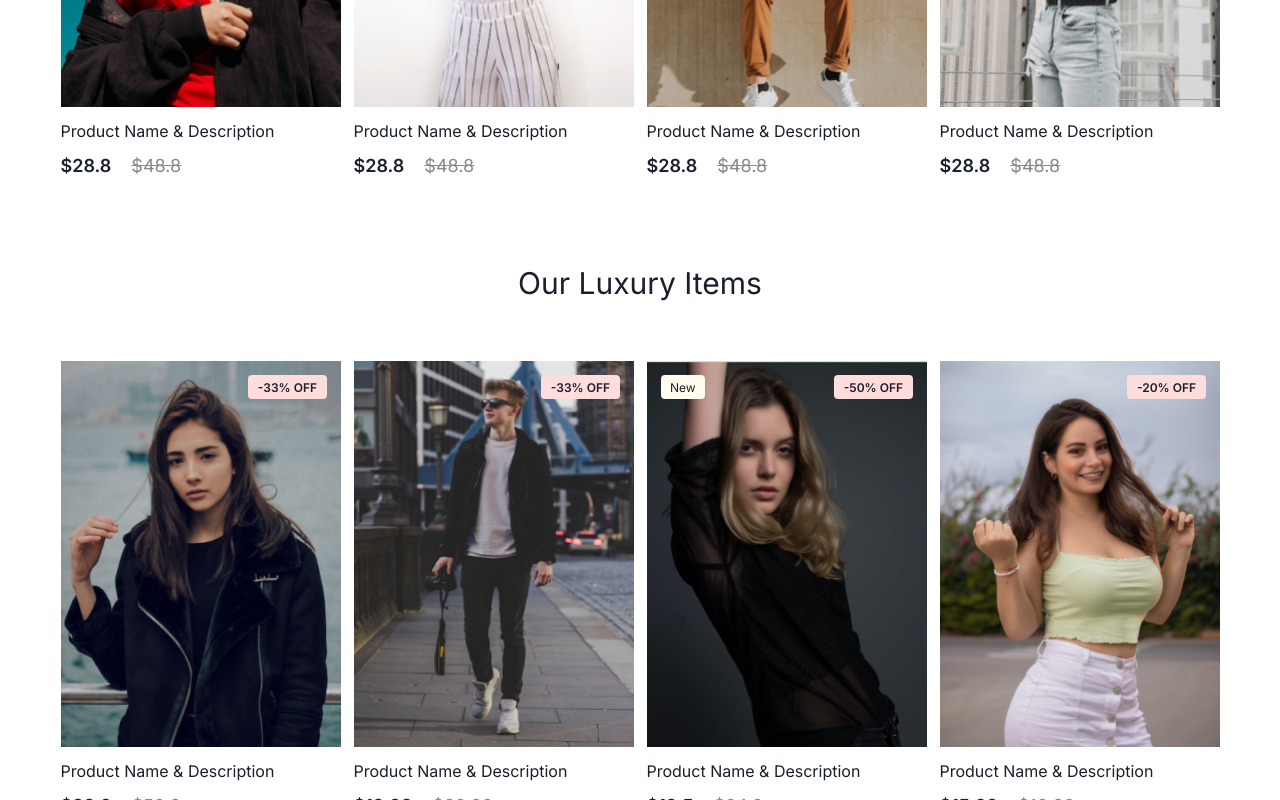
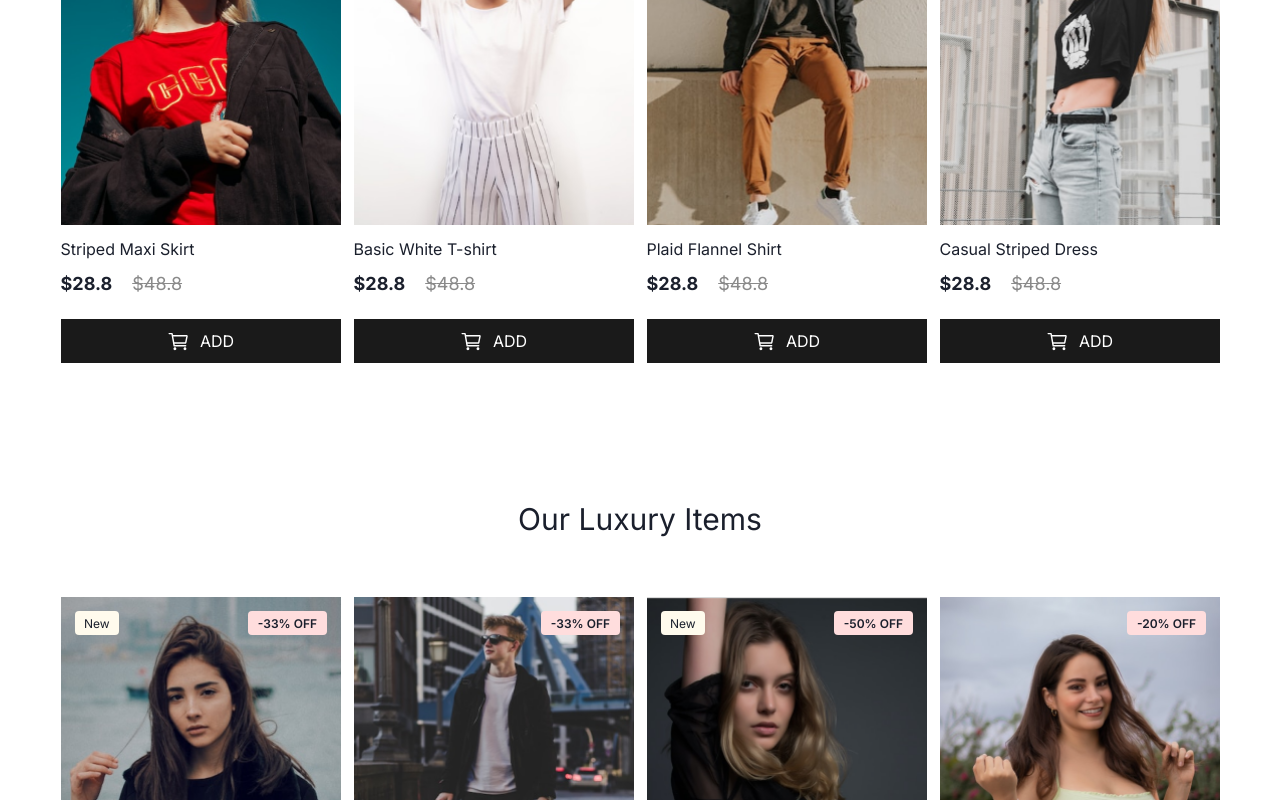
Before and after one commit to fhorray/davko, a React (Vite) app: page / in a window 1280 px wide. Shown: the part 1560-2360 px from the top of the page. Built offline with nearby package versions, Linux system fonts and the light colour scheme.

Commit message:
:sparkles: feat(add) cart modal

```diff
--- a/src/App.jsx
+++ b/src/App.jsx
@@ -4,10 +4,11 @@ import Banner from "./components/Banner/Banner";
 import SectionTitle from "./components/SectionTitle/SectionTitle";
 import ProductList from "./components/ProductList/ProductList";
 import Footer from "./components/Footer/Footer";
+import Cart from "./components/Cart/Cart";
 
 function App() {
   return (
-    <>
+    <div>
       <Header />
       <Banner />
 
@@ -28,7 +29,7 @@ function App() {
 
       {/* FOOTER */}
       <Footer />
-    </>
+    </div>
   );
 }
 
--- a/src/assets/sass/_reset.scss
+++ b/src/assets/sass/_reset.scss
@@ -1,5 +1,5 @@
 // FONTS
-@import url("https://fonts.googleapis.com/css2?family=Inter:wght@300;400;600&display=swap");
+@import url("https://fonts.googleapis.com/css2?family=Inter:wght@300;400;600;700&display=swap");
 
 // RESET
 *,
--- a/src/assets/sass/main.scss
+++ b/src/assets/sass/main.scss
@@ -6,6 +6,7 @@
 // COMPONENTS
 @import "../../components/Header/Header.scss";
 @import "../../components/Banner/Banner.scss";
+@import "../../components/Cart/Cart.scss";
 @import "../../components/Benefit/Benefit.scss";
 @import "../../components/Product/Product.scss";
 @import "../../components/SectionTitle/SectionTitle.scss";
--- a/src/components/AccountModal/AccountModal.jsx
+++ b/src/components/AccountModal/AccountModal.jsx
@@ -1,7 +1,7 @@
 import React from "react";
 import { FontAwesomeIcon } from "@fortawesome/react-fontawesome";
 import { faTimes } from "@fortawesome/free-solid-svg-icons";
-import imageModal1 from "../../assets/images/modal/modal-image-01.png";
+
 import PrimaryButton from "../PrimaryButton/PrimaryButton";
 
 // USERS DATA
--- /dev/null
+++ b/src/components/Cart/Cart.jsx
@@ -0,0 +1,28 @@
+import React from "react";
+import product01 from "../../assets/images/product-images/product-01.png";
+
+const Cart = () => {
+  return (
+    <ul className="cart-container">
+      <li>
+        <div className="image-container">
+          <img src={product01} alt="Image Cart" />
+        </div>
+        <div className="product-info">
+          <h5>Product name - Lorem Ipsum sit Amet dolor.</h5>
+          <span>ID: 123456</span>
+          <div className="size-color">
+            <span>Color: Black</span>
+            <span>Size: M</span>
+          </div>
+          <div className="quantity-value">
+            <span className="quantity">3</span>
+            <span className="value">$150.00</span>
+          </div>
+        </div>
+      </li>
+    </ul>
+  );
+};
+
+export default Cart;
--- /dev/null
+++ b/src/components/Cart/Cart.scss
@@ -0,0 +1,63 @@
+.cart-container {
+  width: 100%;
+  max-width: 41rem;
+  position: absolute;
+  right: 1.4rem;
+  height: 49.5rem;
+  padding: 2rem 1.5rem;
+  top: 5.3rem;
+  z-index: 888;
+  background-color: #fff;
+  border: 1px solid $brand-black;
+
+  li {
+    @include flex(row, space-between, start);
+    gap: 2rem;
+    padding: 2rem 0;
+    border-bottom: 1px solid rgba(96, 104, 125, 0.3);
+
+    .image-container {
+      width: 100%;
+      max-width: 13rem;
+      height: 100%;
+      overflow: hidden;
+      img {
+        object-fit: cover;
+        object-position: center;
+      }
+    }
+
+    .product-info {
+      width: 100%;
+      @include flex(column, space-between, start);
+
+      .size-color {
+        @include flex(column, space-between, start);
+        font-family: "Inter";
+        font-style: normal;
+        font-weight: 500;
+        font-size: 1.4rem;
+        line-height: 1.7rem;
+        color: #60687d;
+        margin: 1rem 0;
+      }
+
+      .quantity-value {
+        width: 100%;
+        @include flex(row, space-between, center);
+
+        .quantity {
+          border: 1px solid rgba(#60687d, 0.5);
+          padding: 0.7rem 1.8rem;
+        }
+
+        .value {
+          font-weight: 700;
+          font-size: 1.6rem;
+          line-height: 1.9rem;
+          color: $brand-black;
+        }
+      }
+    }
+  }
+}
--- a/src/components/Header/Header.jsx
+++ b/src/components/Header/Header.jsx
@@ -1,21 +1,28 @@
-import React, { useState } from "react";
+import React from "react";
 import Logo from "../../assets/images/davko-logo.svg";
 import ArrowRight from "../../assets/images/arrow-right.svg";
 import UserIcon from "../../assets/images/user.svg";
 import SearchIcon from "../../assets/images/search.svg";
 import CartIcon from "../../assets/images/shopping-bag-line.svg";
+import Cart from "../Cart/Cart.jsx";
 
 // SASS
 import "../../assets/sass/main.scss";
 import AccountModal from "../AccountModal/AccountModal";
 
 const Header = () => {
-  // useState Account Modal
-  let [openAcc, setOpenAcc] = useState(false);
+  // ACCOUNT MODAL
+  let [openAcc, setOpenAcc] = React.useState(false);
 
   function openModalAccount() {
     setOpenAcc(true);
-    handleChangeImage();
+  }
+
+  // CART MODAL
+  let [openCart, setOpenCart] = React.useState(false);
+
+  function openCartModal() {
+    setOpenCart(!openCart);
   }
 
   return (
@@ -66,10 +73,12 @@ const Header = () => {
             <li onClick={openModalAccount}>
               <img src={UserIcon} alt="User Icon" />
             </li>
-            <li>
+            <li onClick={openCartModal}>
               <img src={CartIcon} alt="Cart Icon" />
             </li>
           </ul>
+          {/* CART */}
+          {openCart ? <Cart setOpenCart={setOpenCart} /> : ""}
         </div>
       </header>
     </>
--- a/src/components/Header/Header.scss
+++ b/src/components/Header/Header.scss
@@ -27,6 +27,7 @@ header {
   padding: 4.4rem;
   margin-bottom: 2.4rem;
   .container {
+    position: relative;
     @include flex(row, space-between, center);
   }
 
--- a/src/components/Product/Product.jsx
+++ b/src/components/Product/Product.jsx
@@ -1,4 +1,5 @@
 import React from "react";
+import CartIcon from "../../assets/images/cart-icon.svg";
 
 const Product = (props) => {
   return (
@@ -17,6 +18,10 @@ const Product = (props) => {
         <span>${props.price}</span>
         <del>${props.oldPrice}</del>
       </div>
+      <a className="add-btn" href="#">
+        <img src={CartIcon} alt="Cart Icon" />
+        ADD
+      </a>
     </div>
   );
 };
--- a/src/components/Product/Product.scss
+++ b/src/components/Product/Product.scss
@@ -1,6 +1,7 @@
 .item {
   @include flex(column, space-between, start);
   gap: 1.4rem;
+  margin-bottom: 4rem;
 
   h3 {
     font-family: "Inter";
@@ -79,4 +80,19 @@
       color: #8a8a8a;
     }
   }
+
+  .add-btn {
+    width: 100%;
+    padding: 1rem;
+    margin: 1rem 0;
+    text-align: center;
+    background-color: $brand-black;
+    color: #fff;
+    @include flex(row, center, center);
+    gap: 1rem;
+    @include transition(0.2s);
+    &:hover {
+      background-color: #292d39;
+    }
+  }
 }
--- a/src/data/luxury-products.json
+++ b/src/data/luxury-products.json
@@ -2,17 +2,17 @@
   {
     "id": 9,
     "image": "/src/assets/images/product-images/product-09.png",
-    "title": "Product Name & Description",
+    "title": "Blue Striped Shirt",
     "price": 39.9,
     "oldPrice": 59.9,
-    "isNew": false,
+    "isNew": true,
     "hasDiscount": true,
     "discountPercentage": 33
   },
   {
     "id": 10,
     "image": "/src/assets/images/product-images/product-10.png",
-    "title": "Product Name & Description",
+    "title": "Black Dress",
     "price": 19.99,
     "oldPrice": 29.99,
     "isNew": false,
@@ -22,7 +22,7 @@
   {
     "id": 11,
     "image": "/src/assets/images/product-images/product-11.png",
-    "title": "Product Name & Description",
+    "title": "Leather Jacket",
     "price": 12.5,
     "oldPrice": 24.9,
     "isNew": true,
@@ -32,7 +32,7 @@
   {
     "id": 12,
     "image": "/src/assets/images/product-images/product-12.png",
-    "title": "Product Name & Description",
+    "title": "Floral Print Dress",
     "price": 15.99,
     "oldPrice": 19.99,
     "isNew": false,
@@ -42,7 +42,7 @@
   {
     "id": 13,
     "image": "/src/assets/images/product-images/product-13.png",
-    "title": "Product Name & Description",
+    "title": "Striped Polo Shirt",
     "price": 9.99,
     "oldPrice": 14.99,
     "isNew": false,
@@ -52,31 +52,31 @@
   {
     "id": 14,
     "image": "/src/assets/images/product-images/product-14.png",
-    "title": "Product Name & Description",
+    "title": "Denim Jacket",
     "price": 49.99,
     "oldPrice": 59.99,
     "isNew": true,
     "hasDiscount": true,
-    "discountPercentage": 16.7
+    "discountPercentage": 15
   },
   {
     "id": 15,
     "image": "/src/assets/images/product-images/product-15.png",
-    "title": "Product Name & Description",
+    "title": "Striped Maxi Dress",
     "price": 34.5,
     "oldPrice": 44.5,
     "isNew": true,
     "hasDiscount": true,
-    "discountPercentage": 22.5
+    "discountPercentage": 25
   },
   {
     "id": 16,
     "image": "/src/assets/images/product-images/product-16.png",
-    "title": "Product Name & Description",
+    "title": "Cotton T-shirt",
     "price": 34.5,
     "oldPrice": 44.5,
     "isNew": true,
     "hasDiscount": true,
-    "discountPercentage": 22.5
+    "discountPercentage": 25
   }
 ]
--- a/src/data/new-arrivals.json
+++ b/src/data/new-arrivals.json
@@ -2,7 +2,7 @@
   {
     "id": 1,
     "image": "/src/assets/images/product-images/product-01.png",
-    "title": "Product Name & Description",
+    "title": "Striped Button-Up Shirt",
     "price": 28.8,
     "oldPrice": 48.8,
     "isNew": true,
@@ -12,7 +12,7 @@
   {
     "id": 2,
     "image": "/src/assets/images/product-images/product-02.png",
-    "title": "Product Name & Description",
+    "title": "Denim Jeans",
     "price": 28.8,
     "oldPrice": 48.8,
     "isNew": false,
@@ -22,7 +22,7 @@
   {
     "id": 3,
     "image": "/src/assets/images/product-images/product-03.png",
-    "title": "Product Name & Description",
+    "title": "Floral Print Dress",
     "price": 28.8,
     "oldPrice": 48.8,
     "isNew": true,
@@ -32,7 +32,7 @@
   {
     "id": 4,
     "image": "/src/assets/images/product-images/product-04.png",
-    "title": "Product Name & Description",
+    "title": "Black Trousers",
     "price": 28.8,
     "oldPrice": 48.8,
     "isNew": false,
@@ -42,7 +42,7 @@
   {
     "id": 5,
     "image": "/src/assets/images/product-images/product-05.png",
-    "title": "Product Name & Description",
+    "title": "Striped Maxi Skirt",
     "price": 28.8,
     "oldPrice": 48.8,
     "isNew": true,
@@ -52,7 +52,7 @@
   {
     "id": 6,
     "image": "/src/assets/images/product-images/product-06.png",
-    "title": "Product Name & Description",
+    "title": "Basic White T-shirt",
     "price": 28.8,
     "oldPrice": 48.8,
     "isNew": true,
@@ -62,7 +62,7 @@
   {
     "id": 7,
     "image": "/src/assets/images/product-images/product-07.png",
-    "title": "Product Name & Description",
+    "title": "Plaid Flannel Shirt",
     "price": 28.8,
     "oldPrice": 48.8,
     "isNew": true,
@@ -72,7 +72,7 @@
   {
     "id": 8,
     "image": "/src/assets/images/product-images/product-08.png",
-    "title": "Product Name & Description",
+    "title": "Casual Striped Dress",
     "price": 28.8,
     "oldPrice": 48.8,
     "isNew": true,
```
Also changed, not shown: src/assets/images/cart-icon.svg (added).
